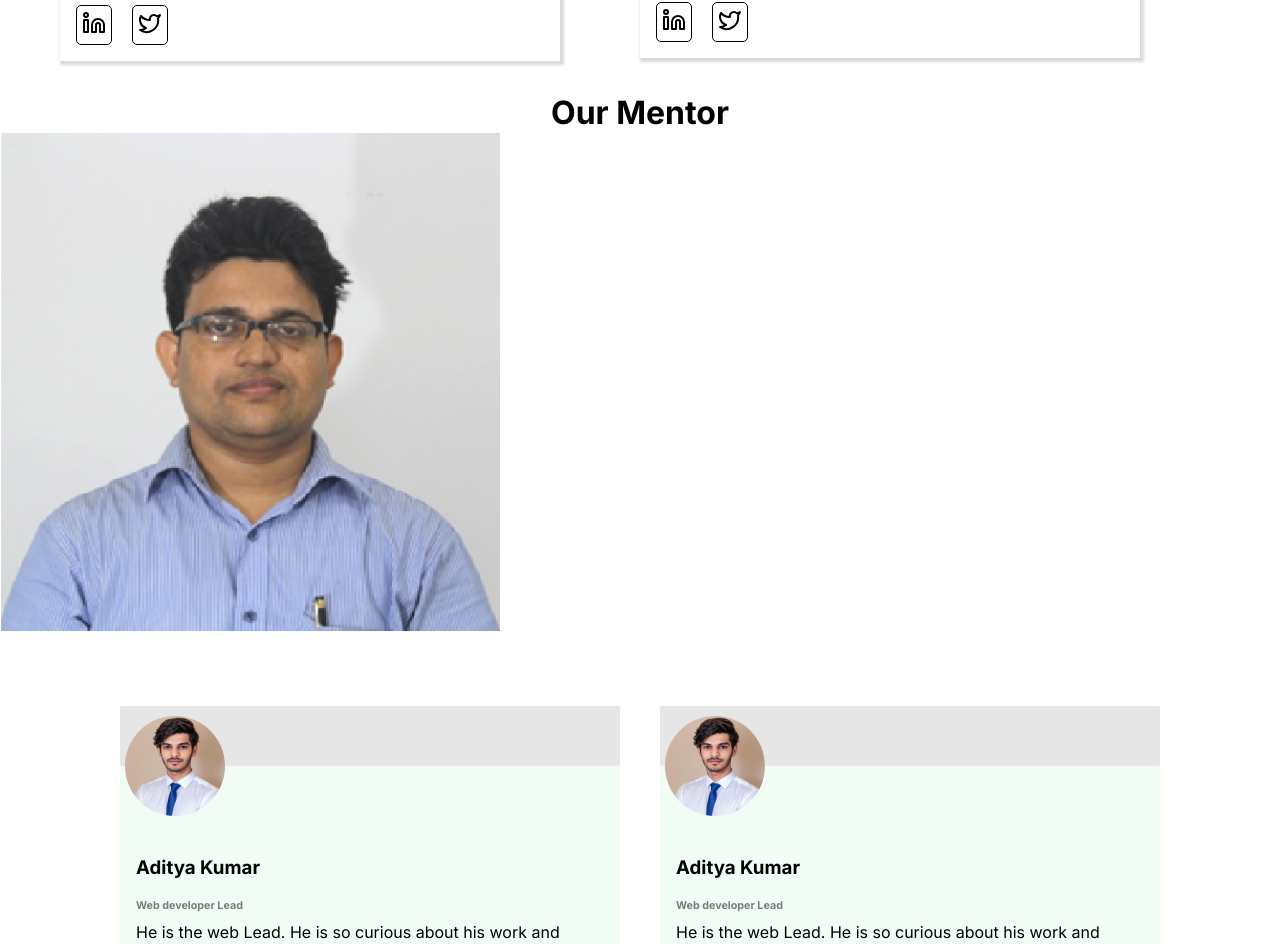
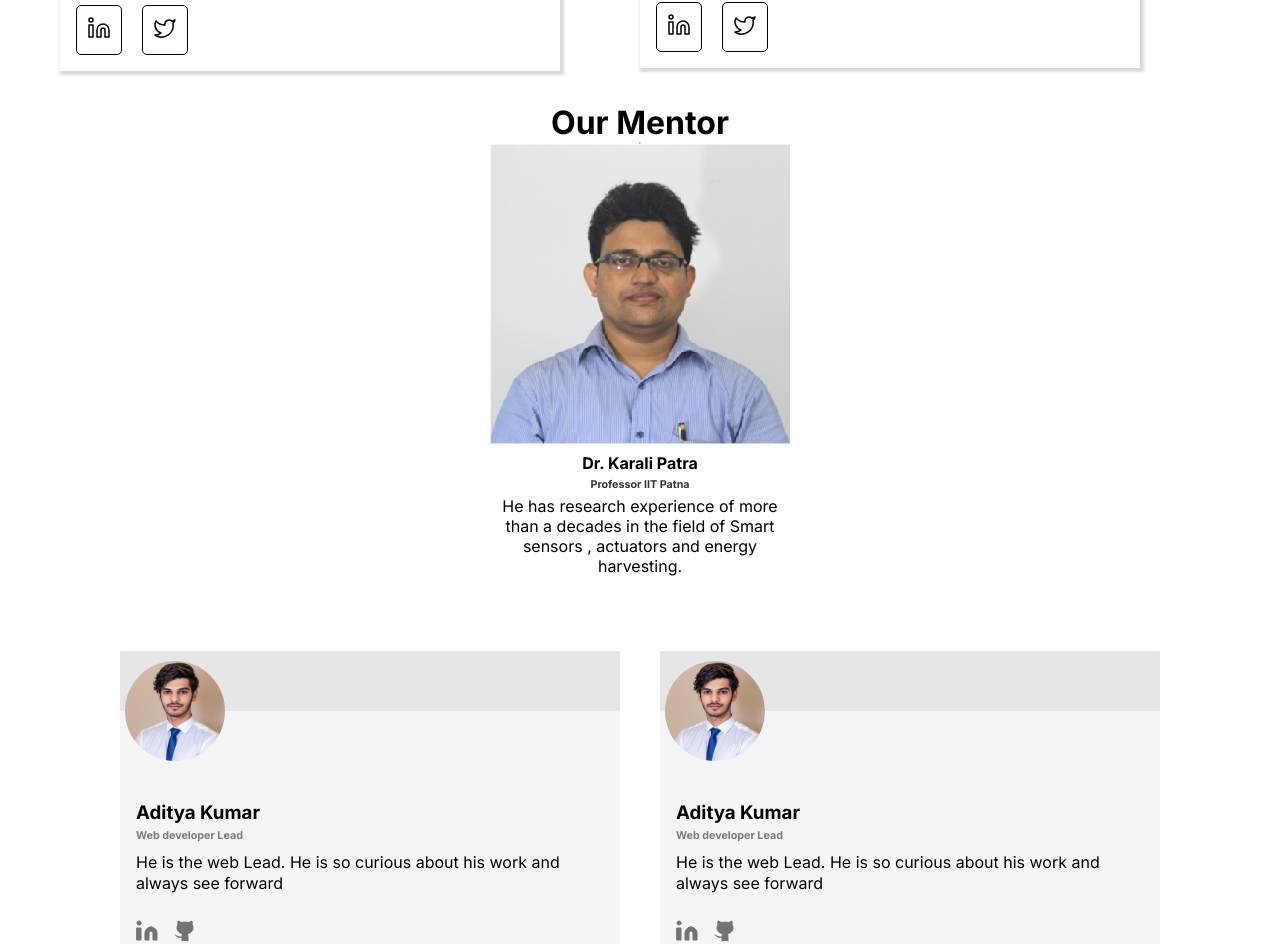
Before and after one commit to Elevatronix-IITP/website, a Next.js app: page /ourteam in a window 1280 px wide. Shown: the part 1371-2315 px from the top of the page. Built offline with nearby package versions, Linux system fonts and the light colour scheme.

Commit message:
Navbar responsive

```diff
--- a/app/components/Director.module.css
+++ b/app/components/Director.module.css
@@ -5,3 +5,41 @@
   justify-content: center;
   flex-wrap: wrap;
 }
+.mentor {
+  display: flex;
+  align-items: center;
+  flex-direction: column;
+}
+.mentor h1 {
+  font-weight: 700;
+}
+.mentorCard {
+  /* display: flex;
+  justify-content: center;
+  align-items: center;
+  flex-direction: column;
+  margin: 7% 0;
+  text-align: center;
+  padding: 0 10%; */
+}
+.mentorCard hr {
+  margin-top: 10px;
+  width: 300px;
+  border-width: 500px;
+
+  /* border: 1px solid #20e7bd; */
+}
+.mentorCard h6 {
+  text-align: center;
+  color: black;
+  opacity: 0.8;
+}
+.mentorCard h4 {
+  padding: 5px;
+  text-align: center;
+}
+.mentorCard p {
+  max-width: 300px;
+  text-align: center;
+  padding: 5px;
+}
--- a/app/components/Director.tsx
+++ b/app/components/Director.tsx
@@ -22,14 +22,24 @@ const Director = () => {
           position="Co-Founder"
         />
       </div>
-      <div>
+
+      <div className={style.mentor}>
         <h1>Our Mentor</h1>
-        <Image
-          src="/asset/Dr Karali Patra.png"
-          width={500}
-          height={500}
-          alt="Dr "
-        />
+        <hr />
+        <div className={style.mentorCard}>
+          <Image
+            src="/asset/Dr Karali Patra.png"
+            width={300}
+            height={300}
+            alt="Dr "
+          />
+          <h4>Dr. Karali Patra</h4>
+          <h6>Professor IIT Patna</h6>
+          <p>
+            He has research experience of more than a decades in the field of
+            Smart sensors , actuators and energy harvesting.
+          </p>
+        </div>
       </div>
     </div>
   );
--- a/app/components/DirectorCard.module.css
+++ b/app/components/DirectorCard.module.css
@@ -43,6 +43,17 @@
   border: 1px solid black;
   margin-right: 20px;
   border-radius: 5px;
-  padding: 5px;
+  padding: 10px;
   stroke: 20px;
+  transition: 100ms ease-in;
 }
+.socialIcon a:hover {
+  background-color: rgb(97, 146, 112);
+  color: white;
+  border-color: white;
+  fill: white;
+}
+
+.icon {
+  stroke-width: 1.5px;
+}
--- a/app/components/DirectorCard.tsx
+++ b/app/components/DirectorCard.tsx
@@ -40,10 +40,10 @@ const DirectorCard: React.FC<DirectorCardProps> = ({
           </div>
           <div className={style.socialIcon}>
             <a href="#" target="blank">
-              <Linkedin />
+              <Linkedin className={style.icon} />
             </a>
             <a href="#" target="blank">
-              <Twitter />
+              <Twitter className={style.icon} />
             </a>
           </div>
         </div>
--- a/app/components/Navbar.module.css
+++ b/app/components/Navbar.module.css
@@ -7,17 +7,18 @@
 .header_wrapper {
   display: flex;
   padding: 1rem;
+  justify-content: space-between;
+  align-items: center;
 }
 .logo_wrapper img {
   width: 200px;
-  height: 100%;
+  height: auto;
 }
 .nav_menu {
   display: flex;
   flex: 1;
   align-items: center;
   justify-content: flex-end;
-  max-width: 1200px;
   margin-right: 30px;
 }
 .nav_menu li {
@@ -41,49 +42,31 @@
 .bars1,
 .bars2,
 .bars3 {
-  width: 40px;
+  width: 35px;
   height: 5px;
-  margin: 3px;
-
+  margin: 4px;
   background-color: #5f6368;
-  -webkit-transition: all 0.3s ease-in-out;
   transition: all 0.3s ease-in-out;
 }
+.hamburger_wrapper {
+  display: flex;
+  flex-direction: column;
+}
 
-@media only screen and (min-width: 1400px) {
-  .header_wrapper {
-    align-items: center;
-    justify-content: center;
-  }
-}
-@media only screen and (max-width: 820px) {
+@media screen and (max-width: 820px) {
   .nav_menu {
     display: none;
   }
-  .hamburger_wrapper {
-    display: flex;
-    flex-direction: column;
-    align-items: flex-end;
-    justify-content: flex-end;
-    cursor: pointer;
-  }
   .hamburger {
-    padding-right: 20px;
     display: block;
-    cursor: pointer;
-    flex: 1;
-    transform: rotate(135);
   }
 }
-.hamburger:hover .ham_on {
-  display: block;
-  background-color: #000;
-}
-
 .ham_on {
   list-style: none;
   padding: 20px;
-  display: none;
+  display: flex;
+  flex-direction: column;
+  background-color: #fff;
 }
 .ham_on li {
   width: 100%;
--- a/app/components/Navbar.tsx
+++ b/app/components/Navbar.tsx
@@ -1,26 +1,32 @@
 "use client";
-import React from "react";
+import React, { useState } from "react";
 import Link from "next/link";
 import style from "./Navbar.module.css";
 
 const Navbar = () => {
+  const [isOpen, setIsOpen] = useState(false);
+
+  const toggleNavbar = () => {
+    setIsOpen(!isOpen);
+  };
+
   return (
     <div className={style.header}>
       <div className={style.header_wrapper}>
         <div className={style.logo_wrapper}>
           <Link href="/">
-            <img src="./asset/Logo.svg" alt="Company Logo" />
+            <img src="/asset/Logo.svg" alt="Company Logo" />
           </Link>
         </div>
-        <nav className={style.nav_menu}>
+        <nav className={`${style.nav_menu} ${isOpen ? style.open : ""}`}>
           <li className={style.nav_list}>
             <Link href="/">Home</Link>
           </li>
           <li className={style.nav_list}>
-            <a href="/aboutUs">About Us</a>
+            <Link href="/aboutUs">About Us</Link>
           </li>
           <li className={style.nav_list}>
-            <a href="/products">Our Products</a>
+            <Link href="/products">Our Products</Link>
           </li>
           <li className={style.nav_list}>
             <Link href="/ourteam">Our Team</Link>
@@ -29,7 +35,7 @@ const Navbar = () => {
             <Link href="/contactUs">Contact US</Link>
           </li>
         </nav>
-        <div className={style.hamburger} onClick={() => console.log("hi")}>
+        <div className={style.hamburger} onClick={toggleNavbar}>
           <div className={style.hamburger_wrapper}>
             <div className={style.bars1}></div>
             <div className={style.bars2}></div>
@@ -38,15 +44,16 @@ const Navbar = () => {
         </div>
       </div>
       <hr />
+      {isOpen && (
         <nav className={style.ham_on}>
           <li className={style.ham_list}>
             <Link href="/">Home</Link>
           </li>
           <li className={style.ham_list}>
-          <a href="#">About Us</a>
+            <Link href="/aboutUs">About Us</Link>
           </li>
           <li className={style.ham_list}>
-          <a href="/products">Our Products</a>
+            <Link href="/products">Our Products</Link>
           </li>
           <li className={style.ham_list}>
             <Link href="/ourteam">Our Team</Link>
@@ -55,6 +62,7 @@ const Navbar = () => {
             <Link href="/contactUs">Contact US</Link>
           </li>
         </nav>
+      )}
     </div>
   );
 };
--- a/app/components/OurTeam.tsx
+++ b/app/components/OurTeam.tsx
@@ -11,6 +11,8 @@ const OurTeam = () => {
         name="Aditya Kumar"
         position="Web developer Lead"
         description="He is the web Lead. He is so curious about his work and always see forward"
+        Linkedin_link="https://www.linkedin.com/in/adityagecv21/"
+        github_link=""
       />
       <OurTeamCard
         ImageSrc="/asset/Adityapic.jpeg"
@@ -18,6 +20,8 @@ const OurTeam = () => {
         name="Aditya Kumar"
         position="Web developer Lead"
         description="He is the web Lead. He is so curious about his work and always see forward"
+        Linkedin_link="https://www.linkedin.com/in/adityagecv21/"
+        github_link=""
       />
       <OurTeamCard
         ImageSrc="/asset/Adityapic.jpeg"
@@ -25,6 +29,8 @@ const OurTeam = () => {
         name="Aditya Kumar"
         position="Web developer Lead"
         description="He is the web Lead. He is so curious about his work and always see forward"
+        Linkedin_link="https://www.linkedin.com/in/adityagecv21/"
+        github_link=""
       />
     </div>
   );
--- a/app/components/OurTeamCard.module.css
+++ b/app/components/OurTeamCard.module.css
@@ -6,8 +6,8 @@
 }
 .our_team_card_wrapper {
   max-width: 500px;
-  height: 300px;
-  background-color: rgba(215, 250, 224, 0.359);
+  height: auto;
+  background-color: #b7b7b725;
 }
 .bg {
   height: 60px;
@@ -25,7 +25,7 @@
 }
 .our_team_card_wrapper h6 {
   opacity: 0.5;
-  margin-top: 20px;
+  margin-top: 5px;
 }
 .our_team_card_wrapper p {
   margin-top: 10px;
@@ -39,3 +39,20 @@
     width: 350px;
   }
 } */
+.socialIcon {
+  padding: 10px;
+}
+.socialIcon a {
+  padding: 5px;
+  margin-right: 4px;
+}
+
+.icon {
+  color: #737373;
+  stroke-width: 1px;
+  fill: #737373;
+}
+.icon:hover {
+  fill: rgb(97, 146, 112);
+  color: rgb(97, 146, 112);
+}
--- a/app/components/OurTeamCard.tsx
+++ b/app/components/OurTeamCard.tsx
@@ -1,6 +1,8 @@
 import React from "react";
 import style from "./OurTeamCard.module.css";
 import Image from "next/image";
+import { Linkedin } from "lucide-react";
+import { Github } from "lucide-react";
 
 interface OurTeamCard_props {
   ImageSrc: string;
@@ -8,6 +10,8 @@ interface OurTeamCard_props {
   name: string;
   description: string;
   position: string;
+  Linkedin_link: string;
+  github_link: string;
 }
 
 const OurTeamCard: React.FC<OurTeamCard_props> = ({
@@ -16,6 +20,8 @@ const OurTeamCard: React.FC<OurTeamCard_props> = ({
   name,
   description,
   position,
+  Linkedin_link,
+  github_link,
 }) => {
   return (
     <div className={style.our_team_card}>
@@ -33,6 +39,15 @@ const OurTeamCard: React.FC<OurTeamCard_props> = ({
           <h6>{position}</h6>
           <p>{description}</p>
         </div>
+
+        <div className={style.socialIcon}>
+          <a href={Linkedin_link} target="blank">
+            <Linkedin className={style.icon} />
+          </a>
+          <a href={github_link}>
+            <Github className={style.icon} />
+          </a>
+        </div>
       </div>
     </div>
   );
--- a/app/new/new.module.css
+++ /dev/null
@@ -1,22 +0,0 @@
-.main {
-  padding-top: 120px;
-}
-.cardWrapper {
-  padding: 2rem;
-}
-.img {
-  width: 300px;
-  height: 300px;
-  background-color: antiquewhite;
-}
-.card {
-  display: flex;
-  height: 50vh;
-  background-color: aqua;
-  align-items: center;
-  padding: 1rem;
-}
-.card img {
-  width: 100%;
-  height: 100%;
-}
```
Also changed, not shown: app/new/page.tsx (deleted, +0 -26 lines). Lines whose indentation alone changed are shown as unchanged.
